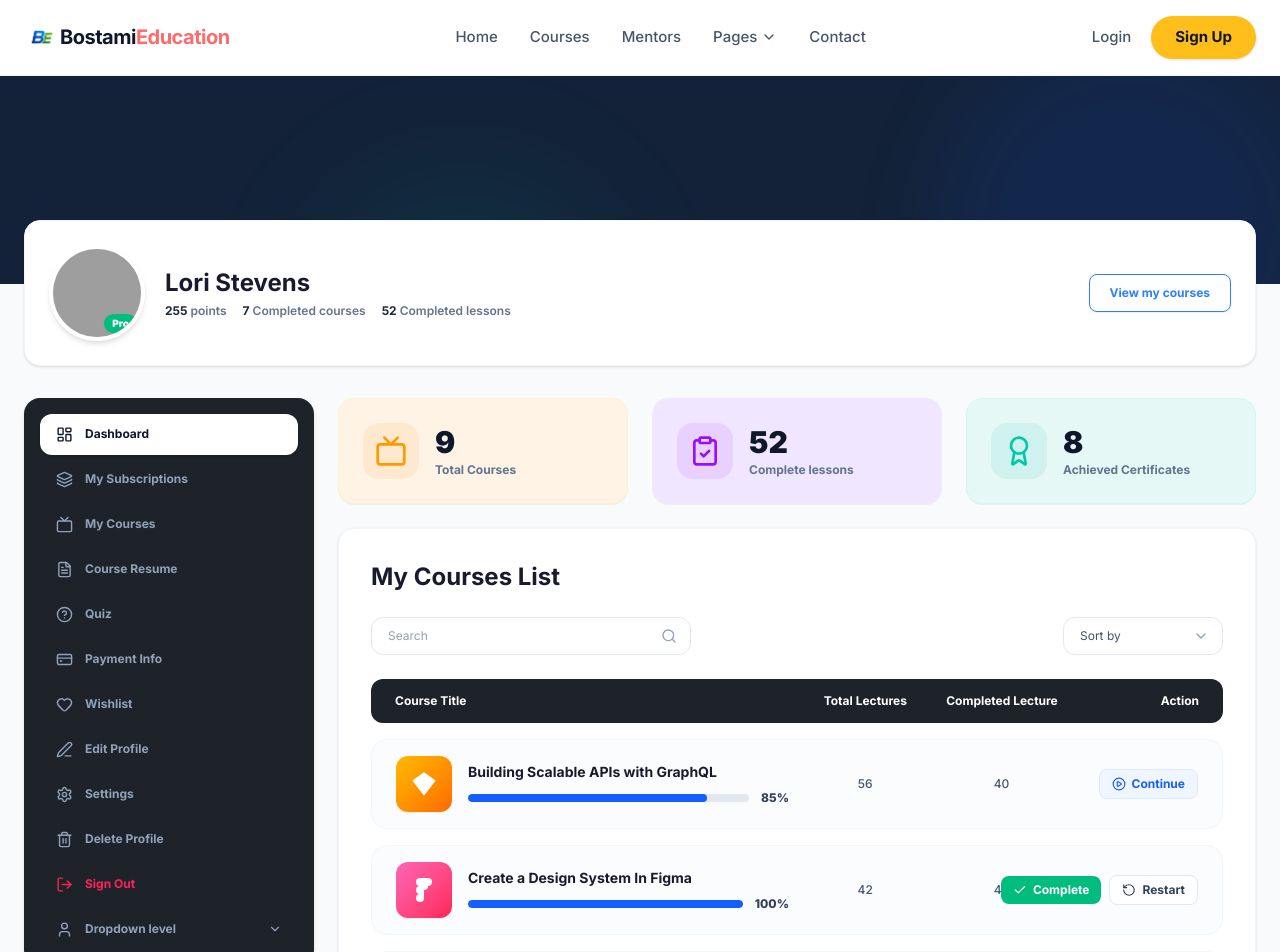
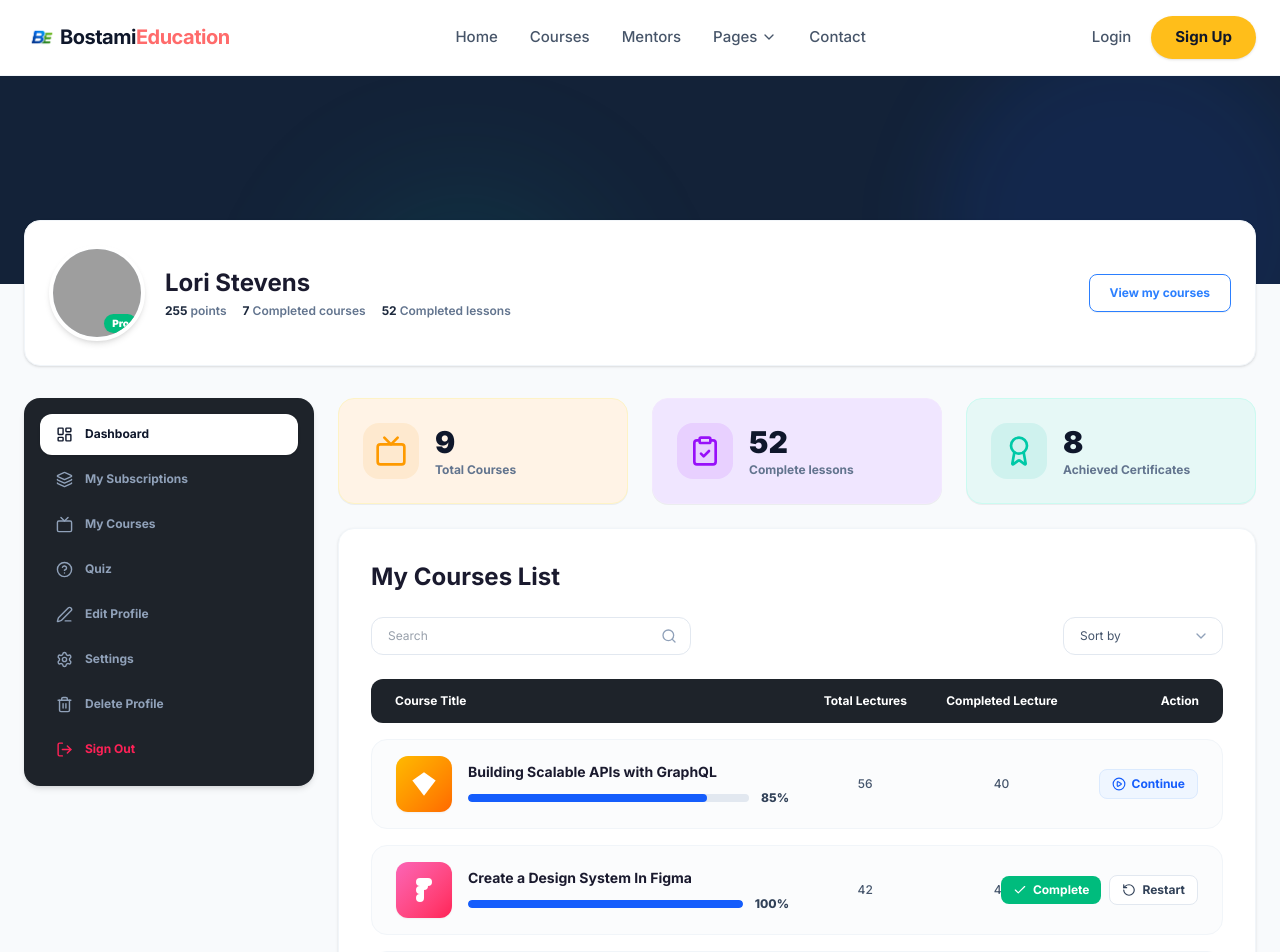
Before and after one commit to Rakibul-Hasan-max/bostamieducation, a Next.js app: page /en/student/dashboard in a window 1280 px wide. Shown: the top 952 px of the page. Built offline with nearby package versions, Linux system fonts and the light colour scheme; grey boxes are pictures that could not be loaded.

Commit message:
refactor: remove unused sidebar navigation links and dropdown menu component

```diff
--- a/src/app/[locale]/student/dashboard/page.tsx
+++ b/src/app/[locale]/student/dashboard/page.tsx
@@ -34,10 +34,7 @@ export default function StudentDashboardPage() {
     { label: "Dashboard", icon: LayoutDashboard },
     { label: "My Subscriptions", icon: Layers },
     { label: "My Courses", icon: Tv },
-    { label: "Course Resume", icon: FileText },
     { label: "Quiz", icon: HelpCircle },
-    { label: "Payment Info", icon: CreditCard },
-    { label: "Wishlist", icon: Heart },
     { label: "Edit Profile", icon: Edit3 },
     { label: "Settings", icon: Settings },
     { label: "Delete Profile", icon: Trash2 },
@@ -163,15 +160,6 @@ export default function StudentDashboardPage() {
                   <button className="w-full flex items-center gap-3 px-4 py-3 rounded-xl text-xs font-bold text-rose-500 hover:bg-rose-500/10 transition-all cursor-pointer mt-1">
                     <LogOut size={17} />
                     <span>Sign Out</span>
-                  </button>
-
-                  {/* Dropdown level */}
-                  <button className="w-full flex items-center justify-between px-4 py-3 text-xs font-bold text-slate-400 hover:text-white cursor-pointer mt-1">
-                    <div className="flex items-center gap-3">
-                      <User size={17} />
-                      <span>Dropdown level</span>
-                    </div>
-                    <ChevronDown size={14} />
                   </button>
                 </nav>
               </div>
```
